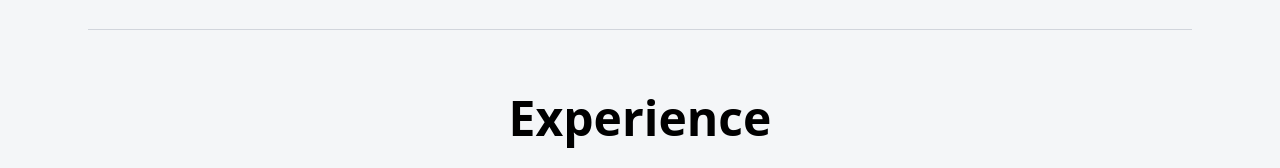
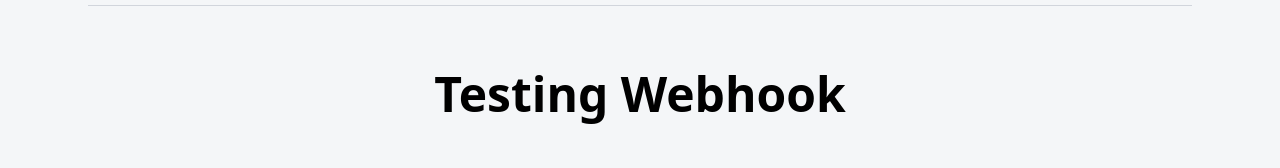
Before and after one commit to DakePeng/DakePeng, a React (Vite) app in the folder frontend/: page / in a window 1280 px wide. Shown: the part 865-1033 px from the top of the page. Built offline with nearby package versions, Linux system fonts and the light colour scheme; no server answers.

Commit message:
Testing Webhook

```diff
--- a/frontend/src/components/App.jsx
+++ b/frontend/src/components/App.jsx
@@ -10,6 +10,7 @@ import Contact from './Home/Contact.jsx';
 import About from './Home/About.jsx'
 import BlogPost from './Blog/BlogPost.jsx'
 import {BACKEND_URL} from '../config.js'
+import SectionHeader from './Home/SectionHeader.jsx';
 
 class App extends React.Component {
   constructor(props) {
@@ -60,7 +61,6 @@ class App extends React.Component {
     return (
       <div className="mb-24">
         <Header />
-        <p> Testing Webhook1?</p>
         <FloatingMenu {...FloatingMenu.defaultProps} />
         <Intro
           coverImg = {this.state.coverImg}
@@ -70,6 +70,7 @@ class App extends React.Component {
           discordUrl = {this.state.discordUrl}
           introText = {this.state.introText}
         />
+        <SectionHeader title={"Testing Webhook"} description={""}/>
         <ExperienceShowcase
           experiences={experiences}
           selectedExperience={selectedExperience}
```
